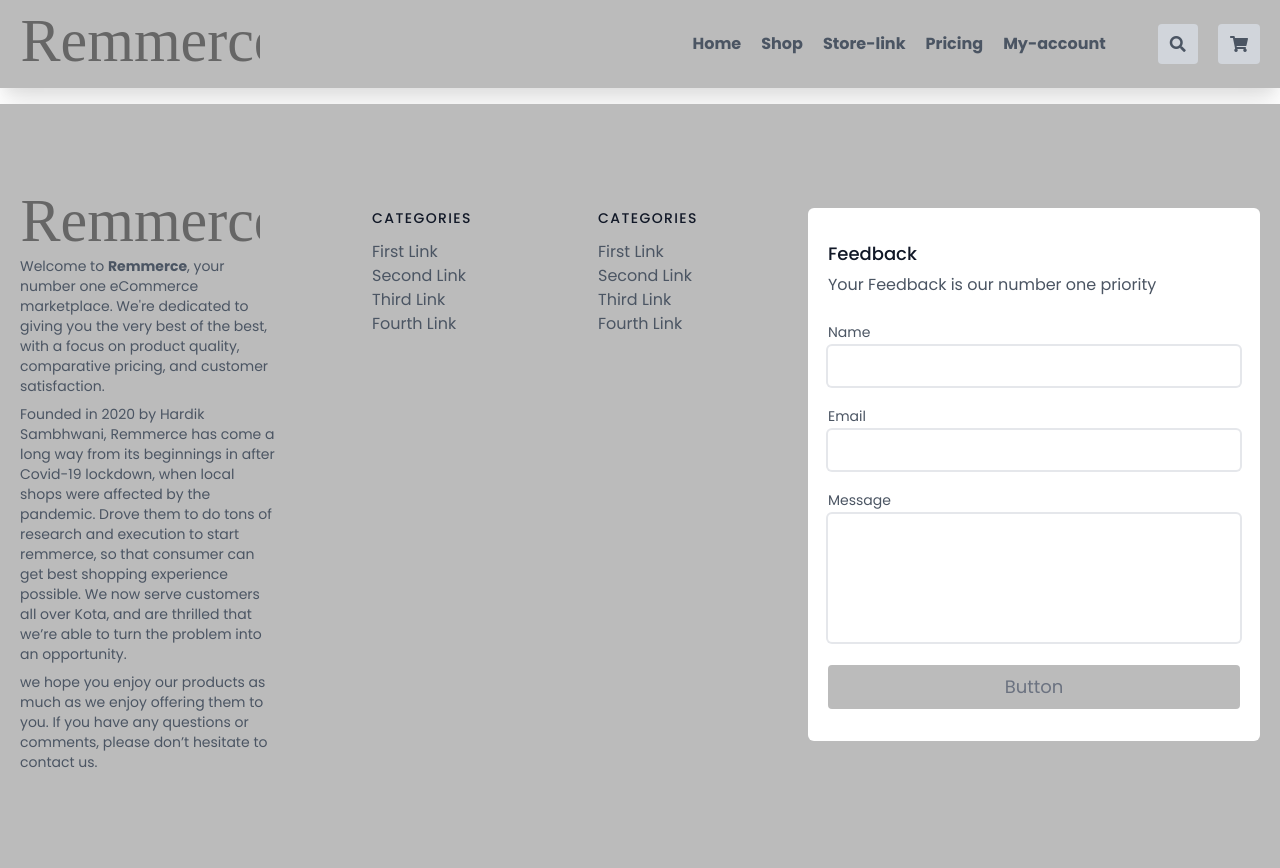
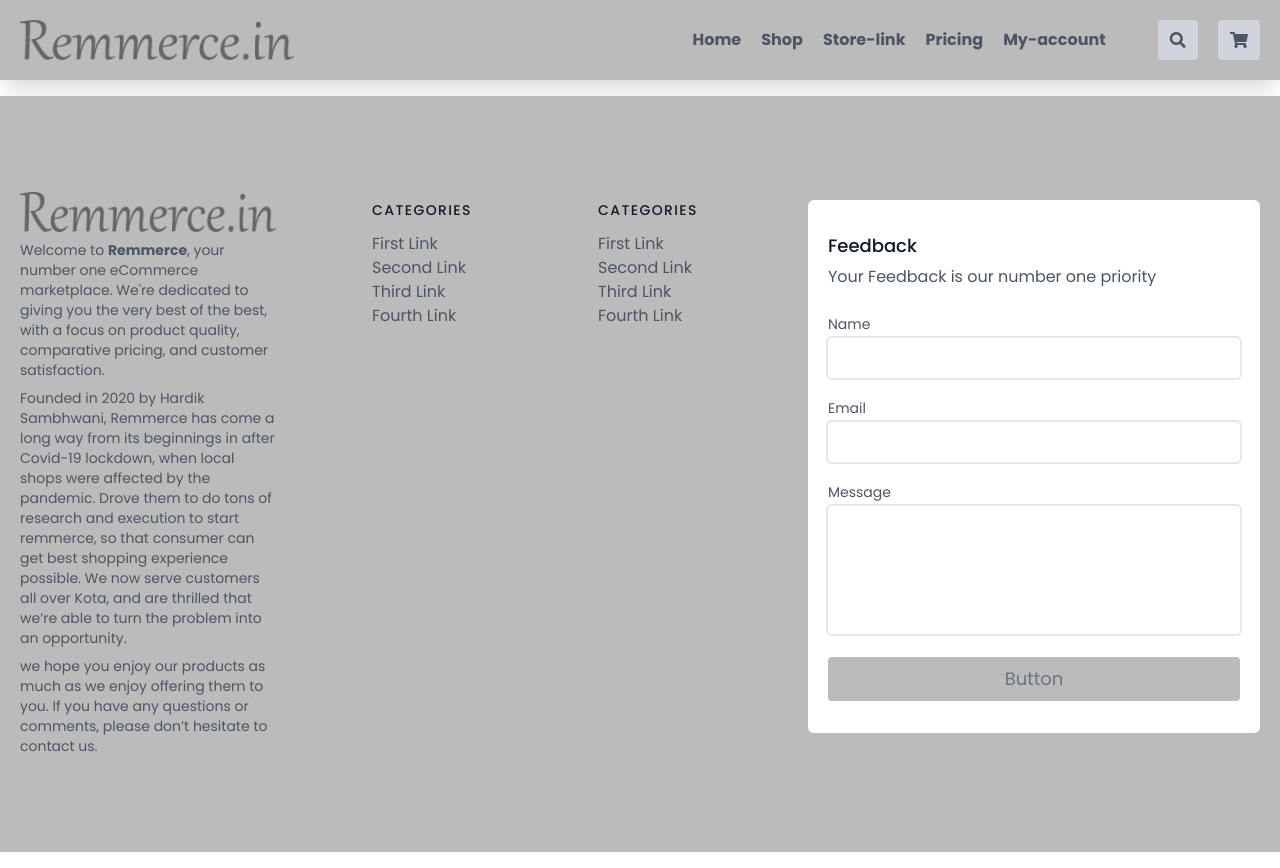
Before and after one commit to Keshav04042001/remmers, a plain HTML site: page index.html in a window 1280 px wide. Drawn offline with nearby package versions, Linux system fonts and the light colour scheme.

Commit message:
some little tweaks

```diff
--- a/web/footer.html
+++ b/web/footer.html
@@ -3,74 +3,7 @@
   <div class="background-color container px-5 py-24 mx-auto flex md:items-center lg:items-start md:flex-row md:flex-nowrap flex-wrap flex-col">
     <div class="w-64 background-color flex-shrink-0 md:mx-0 mx-auto text-center md:text-left flex-initial">
       <a class="flex background-color title-font font-medium items-center text-gray-900 mb-4 md:mb-0 cursor-pointer">
-        <svg
-    class="h-12 w-60 background-color"
-   xmlns:dc="http://purl.org/dc/elements/1.1/"
-   xmlns:cc="http://creativecommons.org/ns#"
-   xmlns:rdf="http://www.w3.org/1999/02/22-rdf-syntax-ns#"
-   xmlns:svg="http://www.w3.org/2000/svg"
-   xmlns="http://www.w3.org/2000/svg"
-   xmlns:sodipodi="http://sodipodi.sourceforge.net/DTD/sodipodi-0.dtd"
-   xmlns:inkscape="http://www.inkscape.org/namespaces/inkscape"
-   width="576"
-   height="84"
-   viewBox="0 0 152.4 22.225001"
-   version="1.1"
-   id="svg8"
-   inkscape:version="1.0.2 (e86c870879, 2021-01-15, custom)"
-   sodipodi:docname="LOGO.svg">
-  <defs
-     id="defs2" />
-  <sodipodi:namedview
-     id="base"
-     pagecolor="#ffffff"
-     bordercolor="#666666"
-     borderopacity="1.0"
-     inkscape:pageopacity="0.0"
-     inkscape:pageshadow="2"
-     inkscape:zoom="0.7"
-     inkscape:cx="434.32653"
-     inkscape:cy="415.42589"
-     inkscape:document-units="mm"
-     inkscape:current-layer="layer1"
-     inkscape:document-rotation="0"
-     showgrid="false"
-     units="px"
-     inkscape:window-width="1180"
-     inkscape:window-height="861"
-     inkscape:window-x="165"
-     inkscape:window-y="9"
-     inkscape:window-maximized="0" />
-  <metadata
-     id="metadata5">
-    <rdf:RDF>
-      <cc:Work
-         rdf:about="">
-        <dc:format>image/svg+xml</dc:format>
-        <dc:type
-           rdf:resource="http://purl.org/dc/dcmitype/StillImage" />
-        <dc:title></dc:title>
-      </cc:Work>
-    </rdf:RDF>
-  </metadata>
-  <g
-     inkscape:label="Layer 1"
-     inkscape:groupmode="layer"
-     id="layer1">
-    <text
-       xml:space="preserve"
-       style="font-style:normal;font-variant:normal;font-weight:normal;font-stretch:normal;font-size:38.2171px;line-height:1.25;font-family:Gabriola;-inkscape-font-specification:Gabriola;fill:#666666;stroke-width:0.265396"
-       x="0.37905198"
-       y="21.686537"
-       id="text12"
-       transform="scale(0.99705709,1.0029516)"><tspan
-         sodipodi:role="line"
-         id="tspan10"
-         x="0.37905198"
-         y="21.686537"
-         style="font-style:normal;font-variant:normal;font-weight:normal;font-stretch:normal;font-family:Gabriola;-inkscape-font-specification:Gabriola;fill:#666666;stroke-width:0.265396">Remmerce.in</tspan></text>
-  </g>
-</svg>
+        <img src="./img/LOGO.png" alt="logo" srcset="" class="h-10 border-none background-color">
       </a>
       <p class="mt-2 text-sm text-black-900 background-color">Welcome to <solid class="font-bold background-color">Remmerce</solid>, your number one eCommerce marketplace. We're dedicated to giving you the very best of the best, with a focus on product quality, comparative pricing, and customer satisfaction.
       </p>
--- a/web/nav.html
+++ b/web/nav.html
@@ -4,77 +4,11 @@
 
 <header class="background-color text-gray-600 body-font shadow-xl">
   <div class="background-color container mx-auto flex flex-wrap p-5 flex-col md:flex-row items-center sm:flex-col">
-      <a class="flex background-color title-font font-medium items-center text-gray-900 mb-4 md:mb-0 cursor-pointer">
-        <svg
-    class="h-12 w-60 background-color"
-   xmlns:dc="http://purl.org/dc/elements/1.1/"
-   xmlns:cc="http://creativecommons.org/ns#"
-   xmlns:rdf="http://www.w3.org/1999/02/22-rdf-syntax-ns#"
-   xmlns:svg="http://www.w3.org/2000/svg"
-   xmlns="http://www.w3.org/2000/svg"
-   xmlns:sodipodi="http://sodipodi.sourceforge.net/DTD/sodipodi-0.dtd"
-   xmlns:inkscape="http://www.inkscape.org/namespaces/inkscape"
-   width="576"
-   height="84"
-   viewBox="0 0 152.4 22.225001"
-   version="1.1"
-   id="svg8"
-   inkscape:version="1.0.2 (e86c870879, 2021-01-15, custom)"
-   sodipodi:docname="LOGO.svg">
-  <defs
-     id="defs2" />
-  <sodipodi:namedview
-     id="base"
-     pagecolor="#ffffff"
-     bordercolor="#666666"
-     borderopacity="1.0"
-     inkscape:pageopacity="0.0"
-     inkscape:pageshadow="2"
-     inkscape:zoom="0.7"
-     inkscape:cx="434.32653"
-     inkscape:cy="415.42589"
-     inkscape:document-units="mm"
-     inkscape:current-layer="layer1"
-     inkscape:document-rotation="0"
-     showgrid="false"
-     units="px"
-     inkscape:window-width="1180"
-     inkscape:window-height="861"
-     inkscape:window-x="165"
-     inkscape:window-y="9"
-     inkscape:window-maximized="0" />
-  <metadata
-     id="metadata5">
-    <rdf:RDF>
-      <cc:Work
-         rdf:about="">
-        <dc:format>image/svg+xml</dc:format>
-        <dc:type
-           rdf:resource="http://purl.org/dc/dcmitype/StillImage" />
-        <dc:title></dc:title>
-      </cc:Work>
-    </rdf:RDF>
-  </metadata>
-  <g
-     inkscape:label="Layer 1"
-     inkscape:groupmode="layer"
-     id="layer1">
-    <text
-       xml:space="preserve"
-       style="font-style:normal;font-variant:normal;font-weight:normal;font-stretch:normal;font-size:38.2171px;line-height:1.25;font-family:Gabriola;-inkscape-font-specification:Gabriola;fill:#666666;stroke-width:0.265396"
-       x="0.37905198"
-       y="21.686537"
-       id="text12"
-       transform="scale(0.99705709,1.0029516)"><tspan
-         sodipodi:role="line"
-         id="tspan10"
-         x="0.37905198"
-         y="21.686537"
-         style="font-style:normal;font-variant:normal;font-weight:normal;font-stretch:normal;font-family:Gabriola;-inkscape-font-specification:Gabriola;fill:#666666;stroke-width:0.265396">Remmerce.in</tspan></text>
-  </g>
-</svg>
+    <a
+      class="flex flex-grow background-color title-font font-medium items-center text-gray-900 mb-4 md:mb-0 cursor-pointer">
+      <img src="./img/LOGO.png" alt="logo" srcset="" class="h-10 border-none background-color">
     </a>
-      <nav class="background-color flex text-base object-right md:ml-auto md:mr-4 md:py-1 md:pr-4 md:border-gray-500	 ">
+    <nav class="background-color flex object-right md:ml-auto md:mr-4 md:py-1 md:pr-4 md:border-gray-500">
       <span class="background-color mr-5 hover:text-gray-900 font-bold cursor-pointer" id="home">Home</span>
       <span class="background-color mr-5 hover:text-gray-900 font-bold cursor-pointer" id="shop">Shop</span>
       <span class="background-color mr-5 hover:text-gray-900 font-bold cursor-pointer" id="store-link">Store-link</span>
@@ -84,7 +18,8 @@
 
     <div class="background-color ">
       <button class="focus:outline-none">
-      	    <i class="inline-flex items-center bg-gray-300 border-0 py-2 px-3 focus:outline-none hover:bg-gray-200 rounded text-base mt-4 md:mt-0 fas fa-search"></i>
+        <i
+          class="inline-flex items-center bg-gray-300 border-0 py-2 px-3 focus:outline-none hover:bg-gray-200 rounded text-base mt-4 md:mt-0 fas fa-search"></i>
       </button>
       <button class="focus:outline-none">
         <i class="fas fa-shopping-cart ml-4 px-3 py-3 rounded bg-gray-300 hover:bg-gray-200"></i>
```
Also changed, not shown: web/pricing.html (+43 -31 lines), img/LOGO.png (added). Lines whose indentation alone changed are shown as unchanged.
